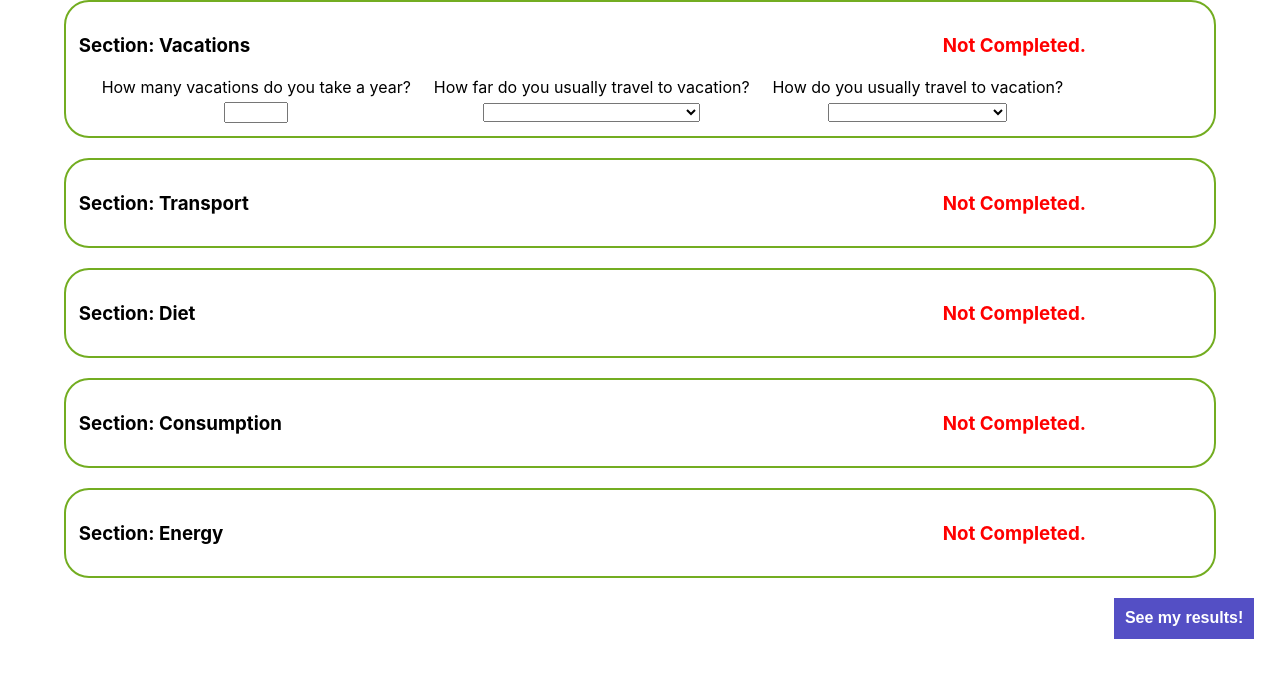
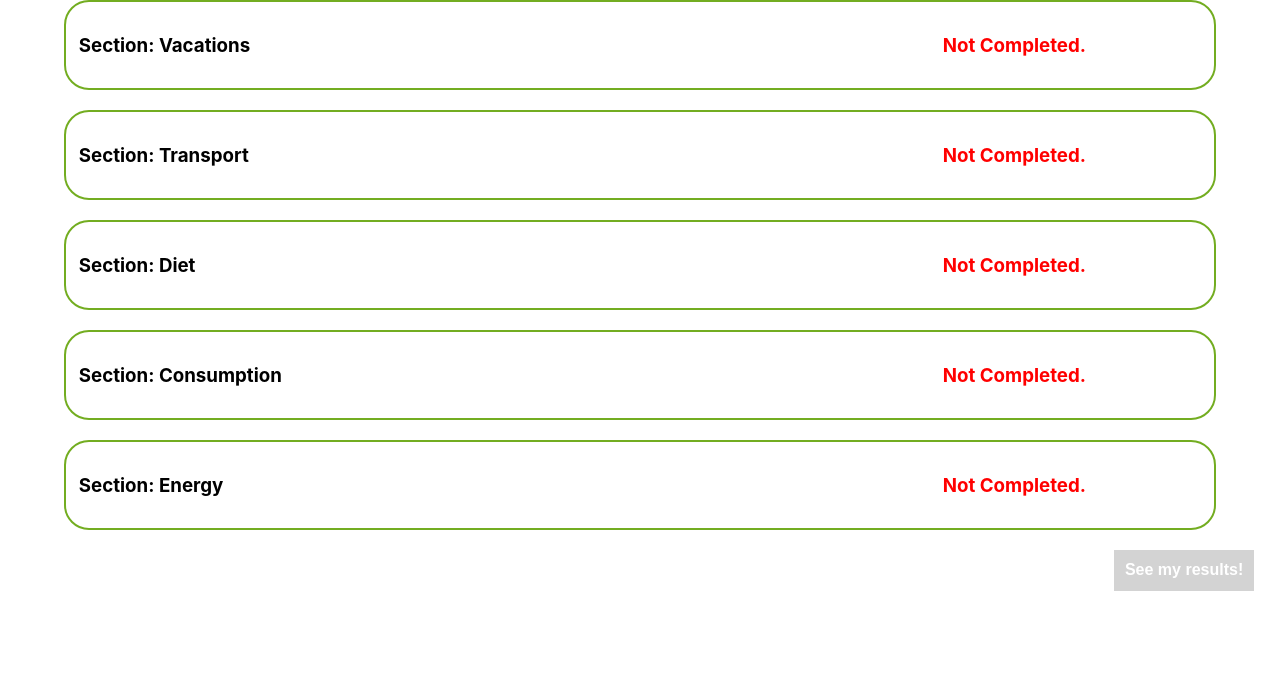
Before and after one commit to lor1113/C02_tracker, a React (Create React App) app: page / in a window 1280 px wide. Shown: the top 678 px of the page. Built offline with nearby package versions, Linux system fonts and the light colour scheme.

Commit message:
added show difference functionality

```diff
--- a/src/App.css
+++ b/src/App.css
@@ -22,10 +22,34 @@
     line-height: 1.5em;
 }
 
+.formTitle {
+    min-width: 15vw;
+}
+
 .questionnaireButton {
-    font-size: 2em;
     float:right;
     margin-right: 2%;
+    font-size: 1em;
+    padding: 0.7em;
+    border: none;
+    background-color: rgb(84, 79, 197);
+    color: white;
+    font-weight: bold;
+}
+
+*:disabled {
+    background-color: lightgray;
+    color: white;
+}
+
+.questionnaireButton:disabled:hover {
+    background-color: lightgray;
+    color: white;
+}
+
+.questionnaireButton:hover{
+    background-color: lightgreen;
+    color: black;
 }
 
 .green {
--- a/src/components/Questionnaire.js
+++ b/src/components/Questionnaire.js
@@ -24,7 +24,10 @@ function Questionnaire({websiteState, stateHandler}) {
     const [formValues, setFormValues] = useState(() => websiteState["answers"])
     const [completed, setCompleted] = useState(() => websiteState["completed"])
     const [allCompleted, setAllCompleted] = useState(websiteState["allCompleted"])
+    const [tempResults, setTempResults] = useState(() => websiteState["results"])
     const navigate = useNavigate();
+
+    const prevResults = websiteState["results"]
 
     const dropdownClick = (event,clicked) => {
         event.preventDefault()
@@ -63,7 +66,8 @@ function Questionnaire({websiteState, stateHandler}) {
             setCompleted(newCompleted)
             setAllCompleted(false)
         }
-
+        const newTempResults = c02Calculator(newFormValues)
+        setTempResults(newTempResults)
         setFormValues(newFormValues)
     }
 
@@ -81,11 +85,11 @@ function Questionnaire({websiteState, stateHandler}) {
 
     return (
         <div>
-            <SubQuestionnaire dropdownNum={0} SubForm={VacationForm} formText={"Section: Vacations"} formValues={formValues["vacation"]} isCompleted={completed["vacation"]} dropdownClick={dropdownClick} dropdown={dropdown} handleOnChange={handleOnChange}/>
-            <SubQuestionnaire dropdownNum={1} SubForm={TransportForm} formText={"Section: Transport"} formValues={formValues["transport"]} isCompleted={completed["transport"]} dropdownClick={dropdownClick} dropdown={dropdown} handleOnChange={handleOnChange}/>
-            <SubQuestionnaire dropdownNum={2} SubForm={DietForm} formText={"Section: Diet"} formValues={formValues["diet"]} isCompleted={completed["diet"]} dropdownClick={dropdownClick} dropdown={dropdown} handleOnChange={handleOnChange}/>
-            <SubQuestionnaire dropdownNum={3} SubForm={ConsumptionForm} formText={"Section: Consumption"} formValues={formValues["consumption"]} isCompleted={completed["consumption"]} dropdownClick={dropdownClick} dropdown={dropdown} handleOnChange={handleOnChange}/>
-            <SubQuestionnaire dropdownNum={4} SubForm={EnergyForm} formText={"Section: Energy"} formValues={formValues["energy"]} isCompleted={completed["energy"]} dropdownClick={dropdownClick} dropdown={dropdown} handleOnChange={handleOnChange}/>
+            <SubQuestionnaire dropdownNum={1} tempResult={tempResults["vacation"]} prevResult={prevResults["vacation"]} SubForm={VacationForm} formText={"Section: Vacations"} formValues={formValues["vacation"]} isCompleted={completed["vacation"]} dropdownClick={dropdownClick} dropdown={dropdown} handleOnChange={handleOnChange}/>
+            <SubQuestionnaire dropdownNum={2} tempResult={tempResults["transport"]} prevResult={prevResults["transport"]} SubForm={TransportForm} formText={"Section: Transport"} formValues={formValues["transport"]} isCompleted={completed["transport"]} dropdownClick={dropdownClick} dropdown={dropdown} handleOnChange={handleOnChange}/>
+            <SubQuestionnaire dropdownNum={3} tempResult={tempResults["diet"]} prevResult={prevResults["diet"]} SubForm={DietForm} formText={"Section: Diet"} formValues={formValues["diet"]} isCompleted={completed["diet"]} dropdownClick={dropdownClick} dropdown={dropdown} handleOnChange={handleOnChange}/>
+            <SubQuestionnaire dropdownNum={4} tempResult={tempResults["consumption"]} prevResult={prevResults["consumption"]} SubForm={ConsumptionForm} formText={"Section: Consumption"} formValues={formValues["consumption"]} isCompleted={completed["consumption"]} dropdownClick={dropdownClick} dropdown={dropdown} handleOnChange={handleOnChange}/>
+            <SubQuestionnaire dropdownNum={5} tempResult={tempResults["energy"]} prevResult={prevResults["energy"]} SubForm={EnergyForm} formText={"Section: Energy"} formValues={formValues["energy"]} isCompleted={completed["energy"]} dropdownClick={dropdownClick} dropdown={dropdown} handleOnChange={handleOnChange}/>
             <QuestionnaireButton handleSubmit={handleSubmit} allCompleted={allCompleted}/>
         </div>
     );
--- a/src/components/QuestionnaireButton.js
+++ b/src/components/QuestionnaireButton.js
@@ -1,23 +1,8 @@
-import styled from "styled-components";
-
-const StyledButton = styled.button`
-    font-size: 1em;
-    padding: 0.7em;
-    border: none;
-    background-color: rgb(84, 79, 197);
-    color: white;
-    font-weight: bold;
-    &:hover {
-        background-color: lightgreen;
-        color: black;
-    }
-`
 
 const QuestionnaireButton = ({handleSubmit,allCompleted}) => {
     return (
-        <StyledButton onClick={handleSubmit} className="questionnaireButton" type="button" disabled={!allCompleted}>See my results!</StyledButton>
+        <button onClick={handleSubmit} className="questionnaireButton" disabled={!allCompleted}>See my results!</button>
     )
-
 }
 
 export default QuestionnaireButton
--- a/src/components/SubQuestionnaire.js
+++ b/src/components/SubQuestionnaire.js
@@ -1,8 +1,11 @@
-function SubQuestionnaire ({dropdownClick, dropdown, dropdownNum, SubForm, formText, handleOnChange, formValues, isCompleted}) {
+import SubQuestionnaireDiff from "./SubQuestionnaireDiff";
+
+function SubQuestionnaire ({dropdownClick, tempResult, prevResult, dropdown, dropdownNum, SubForm, formText, handleOnChange, formValues, isCompleted}) {
     return(
         <div className="formDiv">
             <span className="formSpan" onClick = {(event) => dropdownClick(event, (dropdown === dropdownNum?0:dropdownNum))}>
-                 <h3>{formText}</h3>
+                 <h3 className="formTitle">{formText}</h3>
+                 <h3>{prevResult !== 0 ? <SubQuestionnaireDiff tempResult={tempResult} prevResult={prevResult}/> : <></>}</h3>
                  <h3>{isCompleted ? <span className="green">Completed!</span> : <span className="red">Not Completed.</span>}</h3>
             </span>
             {dropdown === dropdownNum?<SubForm handleOnChange={handleOnChange} formValues={formValues}/>:<></>}
--- /dev/null
+++ b/src/components/SubQuestionnaireDiff.js
@@ -0,0 +1,15 @@
+const plusString = "These choices would consume an additional "
+const minusString ="These choices would save "
+const endString = " tons of C02 per year."
+
+function SubQuestionnaireDiff ({tempResult, prevResult}) {
+    const diff = Number((tempResult - prevResult).toFixed(2))
+    if (diff !== 0) {
+        return(
+            <span className={diff < 0 ? "green" : "red"}>{diff < 0 ? minusString:plusString}{Math.abs(diff)}{endString}</span>
+        )
+    } else {
+        return (<span>No Change</span>)
+    }
+}
+export default SubQuestionnaireDiff;
```
